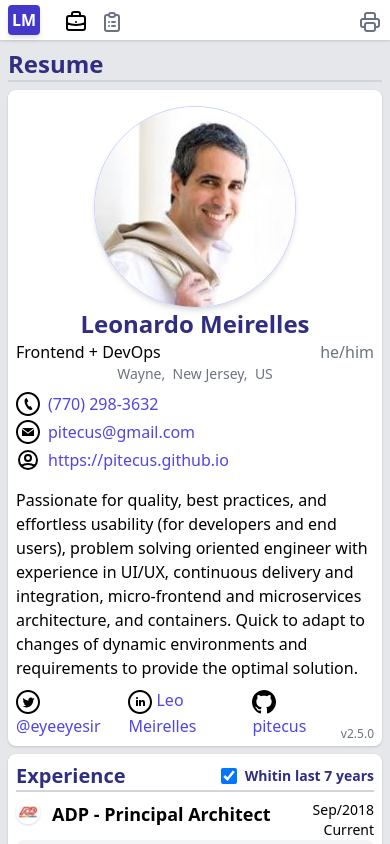
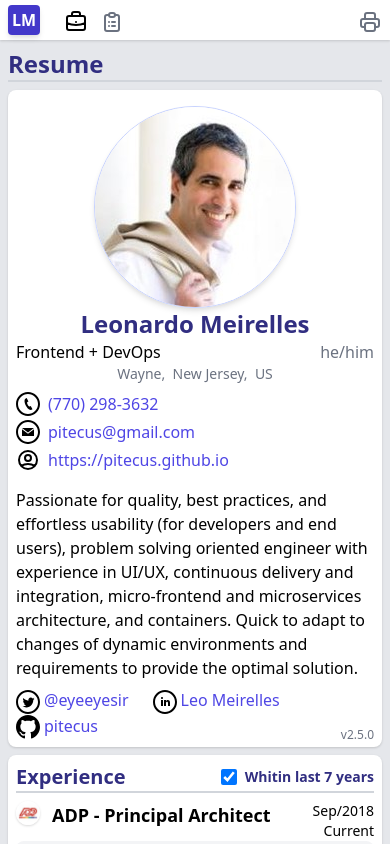
Before and after one commit to pitecus/resume-react, a React (Create React App) app: page /#/resume in a window 390 px wide. Shown: the top 844 px of the page. Built offline with nearby package versions, Linux system fonts and the light colour scheme.

Commit message:
fix: update external links for mobile

```diff
--- a/src/resume/Profile.tsx
+++ b/src/resume/Profile.tsx
@@ -4,6 +4,7 @@ const Profile = (props: {
   profile: IProfile
 }) => {
   return <a
+    className="whitespace-nowrap mr-6"
     rel="noopener noreferrer"
     target="_blank"
     href={props.profile.url}>
--- a/src/resume/Resume.tsx
+++ b/src/resume/Resume.tsx
@@ -221,7 +221,7 @@ class Resume extends React.Component<
               {/* Summary */}
               <p className="pb-2 text-md print:text-sm ">{resume.basics.summary}</p>
               {/* Links */}
-              <div className="flex flex-row space-x-6 text-indigo-600">
+              <div className="flex flex-row flex-wrap text-indigo-600">
                 {/* Links */}
                 {
                   resume.basics.profiles &&
```
